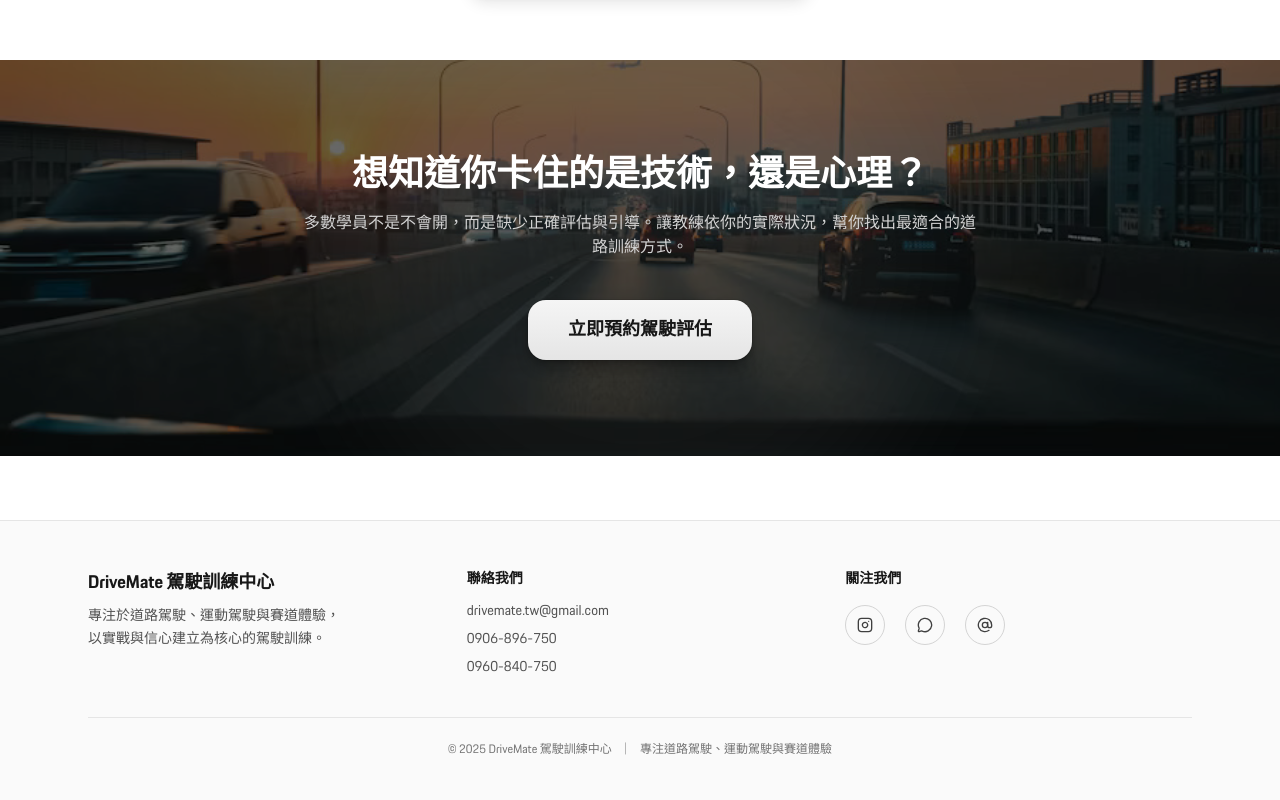
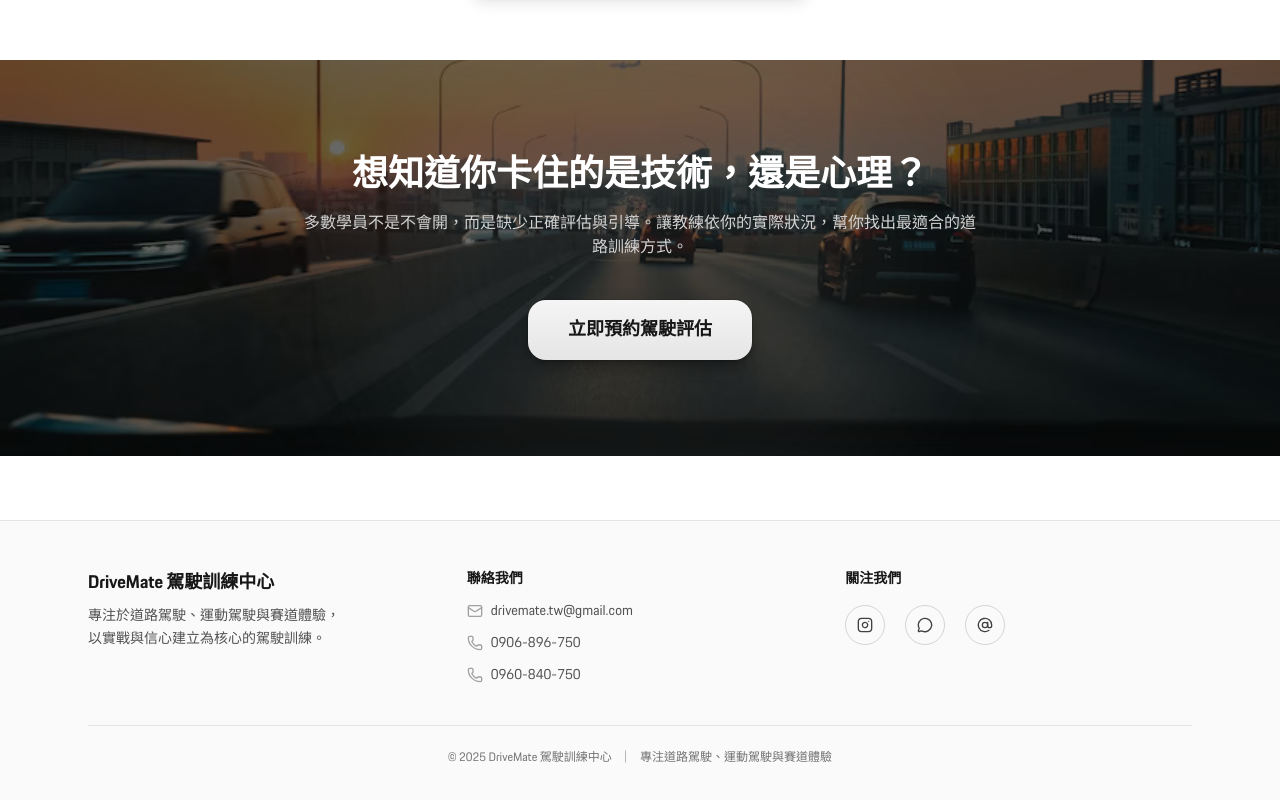
Before and after one commit to laurelke/drivemate-web, a Next.js app: page /courses/road-driving in a window 1280 px wide. Shown: the part 1516-2316 px from the top of the page. Built offline with nearby package versions, Linux system fonts and the light colour scheme; a web font is replaced by a local one.

Commit message:
feat: unify course pages layout and design

```diff
--- a/components/Footer.tsx
+++ b/components/Footer.tsx
@@ -1,7 +1,13 @@
 'use client'
 
 import Link from 'next/link'
-import { Instagram, MessageCircle, AtSign } from 'lucide-react'
+import {
+  Instagram,
+  MessageCircle,
+  AtSign,
+  Mail,
+  Phone,
+} from 'lucide-react'
 
 export default function Footer() {
   return (
@@ -32,15 +38,16 @@ export default function Footer() {
             <p className="mb-3 text-sm font-semibold text-neutral-900">
               聯絡我們
             </p>
-            <ul className="space-y-2 text-sm text-neutral-600">
+            <ul className="space-y-3 text-sm text-neutral-600">
   {/* Email */}
   <li>
     <a
       href="mailto:drivemate.tw@gmail.com"
       aria-label="寄信給 DriveMate 駕駛訓練中心"
-      className="transition hover:text-neutral-900"
+      className="flex items-center gap-2 transition hover:text-neutral-900"
     >
-      drivemate.tw@gmail.com
+      <Mail className="h-4 w-4 text-neutral-400" />
+      <span>drivemate.tw@gmail.com</span>
     </a>
   </li>
 
@@ -49,9 +56,10 @@ export default function Footer() {
     <a
       href="tel:+886906896750"
       aria-label="致電 DriveMate 駕駛訓練中心 0906-896-750"
-      className="transition hover:text-neutral-900"
+      className="flex items-center gap-2 transition hover:text-neutral-900"
     >
-      0906-896-750
+      <Phone className="h-4 w-4 text-neutral-400" />
+      <span>0906-896-750</span>
     </a>
   </li>
 
@@ -60,13 +68,13 @@ export default function Footer() {
     <a
       href="tel:+886960840750"
       aria-label="致電 DriveMate 駕駛訓練中心 0960-840-750"
-      className="transition hover:text-neutral-900"
+      className="flex items-center gap-2 transition hover:text-neutral-900"
     >
-      0960-840-750
+      <Phone className="h-4 w-4 text-neutral-400" />
+      <span>0960-840-750</span>
     </a>
   </li>
 </ul>
-
           </div>
 
           {/* ================= Social ================= */}
```
